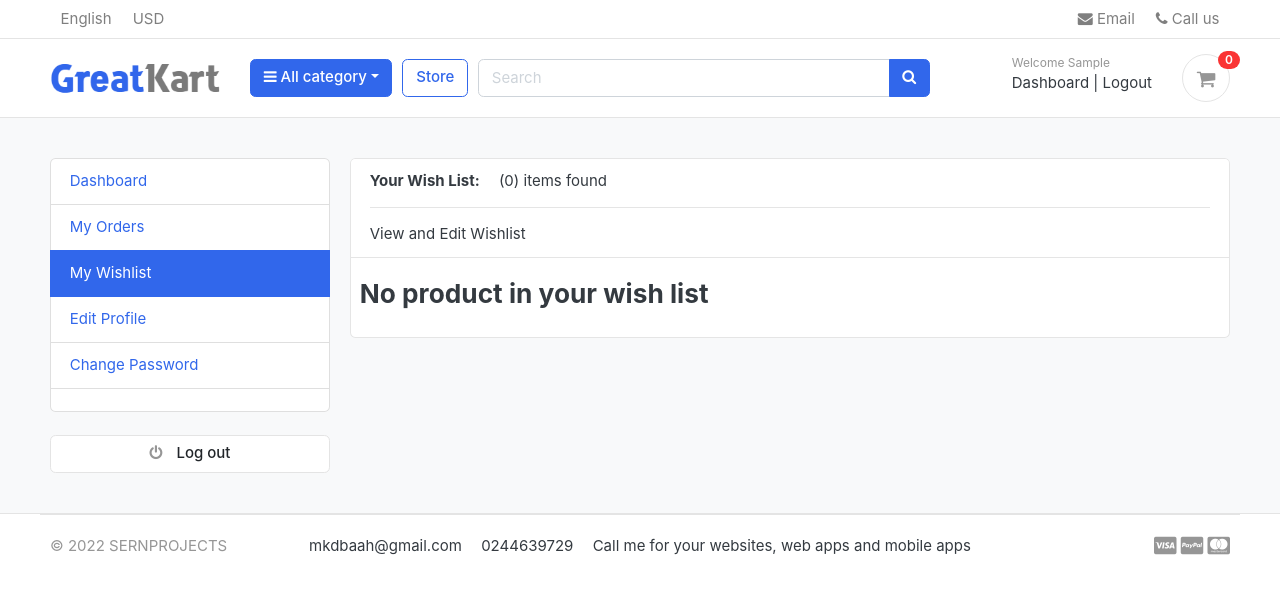
After one commit to wabibaah/fashion-website-ajax-address-product-type, a Django app: page /accounts/wishlist/ in a window 1280 px wide. The commit adds this page. Shown: the top 594 px of the page. Run offline with Django 3.2, Linux system fonts and the light colour scheme; the visitor is signed in with stand-in values (Sample User, id 1); data that the repository does not hold is empty; some libraries are stand-ins or nearby versions; some web fonts are replaced.

Commit message:
Added the wishlist feature, but could not alter the text

```diff
--- a/accounts/urls.py
+++ b/accounts/urls.py
@@ -21,4 +21,8 @@ urlpatterns = [
   path('change_password/', views.change_password, name='change_password'),
   path('order_detail/<int:order_id>/', views.order_detail, name='order_detail'),
 
+  ### wishlist
+  path('wishlist/', views.wishlist, name='wishlist'),
+  path('wishlist/add_to_wishlist/<int:id>/', views.add_to_wishlist, name='user_wishlist'),
+
 ]
--- a/accounts/views.py
+++ b/accounts/views.py
@@ -1,11 +1,13 @@
 from django.shortcuts import render, redirect, get_object_or_404
+
 from . forms import RegistrationForm, UserForm, UserProfileForm
 from . models import Account, UserProfile
+from store.models import Product
 from carts.models import Cart, CartItem
 from orders.models import Order, OrderProduct
 from django.contrib import messages, auth
 from django.contrib.auth.decorators import login_required
-from django.http import HttpResponse
+from django.http import HttpResponse, HttpResponseRedirect
 
 ## verification email imports
 from django.contrib.sites.shortcuts import get_current_site
@@ -179,6 +181,9 @@ def dashboard(request):
   orders = Order.objects.order_by('-created_at').filter(user_id=request.user.id, is_ordered=True)
   orders_count = orders.count()
 
+  wish_list = Product.objects.filter(users_wishlist=request.user)
+  wish_list_count = wish_list.count()
+
   ### this was done later kraa because we were not having the user profile by then, OK? and i fixed the error myself
   try:
     userprofile = UserProfile.objects.get(user_id=request.user.id)
@@ -187,6 +192,7 @@ def dashboard(request):
   context = {
     'orders_count': orders_count,
     'userprofile': userprofile,
+    'wish_list_count': wish_list_count,
   }
   return render(request, 'accounts/dashboard.html', context)
 
@@ -354,7 +360,31 @@ def order_detail(request, order_id):
   return render(request, 'accounts/order_detail.html', context)
 
 
+### wishlist feature
+@login_required
+def add_to_wishlist(request, id):
+  product = get_object_or_404(Product, id=id)
 
+  if product.users_wishlist.filter(id=request.user.id).exists():
+    product.users_wishlist.remove(request.user)
+    messages.success(request, product.product_name + " has been removed from your WishList")
+
+  else:
+    product.users_wishlist.add(request.user)
+    messages.success(request, "Added " + product.product_name + " to your WishList")
+
+  return HttpResponseRedirect(request.META["HTTP_REFERER"])
+
+
+@login_required
+def wishlist(request):
+  products = Product.objects.filter(users_wishlist=request.user)
+  product_count = products.count()
+  context = {
+    "wishlist": products,
+    "wishlist_count": product_count,
+  }
+  return render(request, 'accounts/user_wishlist.html', context)
 
 
 
--- a/store/models.py
+++ b/store/models.py
@@ -19,7 +19,7 @@ class Product(models.Model):
   category = models.ForeignKey(Category, on_delete=models.CASCADE)
   created_date = models.DateTimeField(auto_now_add=True)
   modified_date = models.DateTimeField(auto_now=True)
-
+  users_wishlist = models.ManyToManyField(Account, related_name="user_wishlist", blank=True)
 
   def get_url(self):
     return reverse('product_detail', args=[self.category.slug, self.slug])
--- /dev/null
+++ b/templates/accounts/user_wishlist.html
@@ -0,0 +1,60 @@
+{% extends 'base.html' %} {% block content %}
+<section class="section-content padding-y bg">
+  {% include 'includes/alerts.html' %}
+  <div class="container">
+    <div class="row">
+      <!-- dashboard sidebar -->
+      {% include 'includes/dashboard_sidebar.html' %}
+      <main class="col-md-9">
+        <article class="card">
+          <header class="card-header">
+            <span><strong class="d-inline-block mr-3">Your Wish List: </strong></span>
+            <span>({{wishlist_count}}) items found</span>
+            <hr />
+            <span>View and Edit Wishlist</span>
+          </header>
+          <div class="card-body">
+            <div class="row">
+              {% if wishlist %} {% for product in wishlist %}
+              <div class="col-md-4">
+                <figure class="card card-product-grid">
+                  <div class="img-wrap">
+                    <a href="{{ product.get_url }}"><img src="{{product.images.url}}" /></a>
+                  </div>
+                  <!-- img-wrap.// -->
+                  <figcaption class="info-wrap">
+                    <div class="fix-height">
+                      <a href="{{ product.get_url }}" class="title">{{product.product_name}}</a>
+                      <div class="price-wrap mt-2">
+                        <span class="price">${{product.price}}</span>
+                        <!-- <del class="price-old">$500</del> -->
+                      </div>
+                      <!-- price-wrap.// -->
+                    </div>
+                    <a href="{{ product.get_url }}" class="btn btn-block btn-primary mb-3"
+                      >View Product Details</a
+                    >
+                    <a href="{% url 'user_wishlist' product.id %}" class="btn btn-block btn-light"
+                      >Remove from Wishlist</a
+                    >
+                  </figcaption>
+                </figure>
+              </div>
+              {% endfor %} {% else %}
+              <div>
+                <h3>No product in your wish list</h3>
+              </div>
+              {% endif %}
+              <!-- col.// -->
+            </div>
+            <!-- row.// -->
+          </div>
+          <!-- card-body .// -->
+        </article>
+        <!-- order-group.// -->
+      </main>
+    </div>
+    <!-- row.// -->
+  </div>
+</section>
+{% endblock %}
--- a/templates/includes/dashboard_sidebar.html
+++ b/templates/includes/dashboard_sidebar.html
@@ -1,16 +1,40 @@
 <aside class="col-md-3">
   <!--   SIDEBAR   -->
   <ul class="list-group">
-    <a class="list-group-item {% if '/accounts/' == request.path %}active{% endif %}" href="{% url 'dashboard' %}">Dashboard</a>
+    <a
+      class="list-group-item {% if '/accounts/' == request.path %}active{% endif %}"
+      href="{% url 'dashboard' %}"
+      >Dashboard</a
+    >
 
-    <a class="list-group-item {% if '/my_orders/' in request.path %}active{% endif %}" href="{% url 'my_orders' %}">My Orders</a>
+    <a
+      class="list-group-item {% if '/my_orders/' in request.path %}active{% endif %}"
+      href="{% url 'my_orders' %}"
+      >My Orders</a
+    >
 
-    <a class="list-group-item {% if '/edit_profile/' in request.path %}active{% endif %}" href="{%url 'edit_profile'%}">Edit Profile</a>
+    <a
+      class="list-group-item {% if '/wishlist/' in request.path %}active{% endif %}"
+      href="{% url 'wishlist' %}"
+      >My Wishlist</a
+    >
 
-    <a class="list-group-item {% if '/change_password/' in request.path %}active{% endif %}" href="{%url 'change_password'%}">Change Password</a>
+    <a
+      class="list-group-item {% if '/edit_profile/' in request.path %}active{% endif %}"
+      href="{%url 'edit_profile'%}"
+      >Edit Profile</a
+    >
+
+    <a
+      class="list-group-item {% if '/change_password/' in request.path %}active{% endif %}"
+      href="{%url 'change_password'%}"
+      >Change Password</a
+    >
     <a class="list-group-item" href="#"></a>
   </ul>
   <br />
-  <a class="btn btn-light btn-block" href="{% url 'logout' %}"> <i class="fa fa-power-off"></i> <span class="text">Log out</span> </a>
+  <a class="btn btn-light btn-block" href="{% url 'logout' %}">
+    <i class="fa fa-power-off"></i> <span class="text">Log out</span>
+  </a>
   <!--   SIDEBAR .//END   -->
 </aside>
--- a/templates/store/store.html
+++ b/templates/store/store.html
@@ -56,10 +56,10 @@
         <header class="border-bottom mb-4 pb-3">
           <div class="form-inline">
             <span class="mr-md-auto"><b>{{product_count}}</b> Items found </span>
+            {% include 'includes/alerts.html' %}
           </div>
         </header>
         <!-- sect-heading -->
-
         <div class="row">
           {% if products %} {% for product in products %}
           <div class="col-md-4">
@@ -78,6 +78,9 @@
                   <!-- price-wrap.// -->
                 </div>
                 <a href="{{ product.get_url }}" class="btn btn-block btn-primary">View Details</a>
+                <a href="{% url 'user_wishlist' product.id %}" class="btn btn-block btn-light"
+                  >Add To Wishlist</a
+                >
               </figcaption>
             </figure>
           </div>
```
Also changed, not shown: templates/accounts/dashboard.html (+18 -3 lines), templates/store/product_detail.html (+9 -3 lines), store/migrations/0006_product_users_wishlist.py (added).
